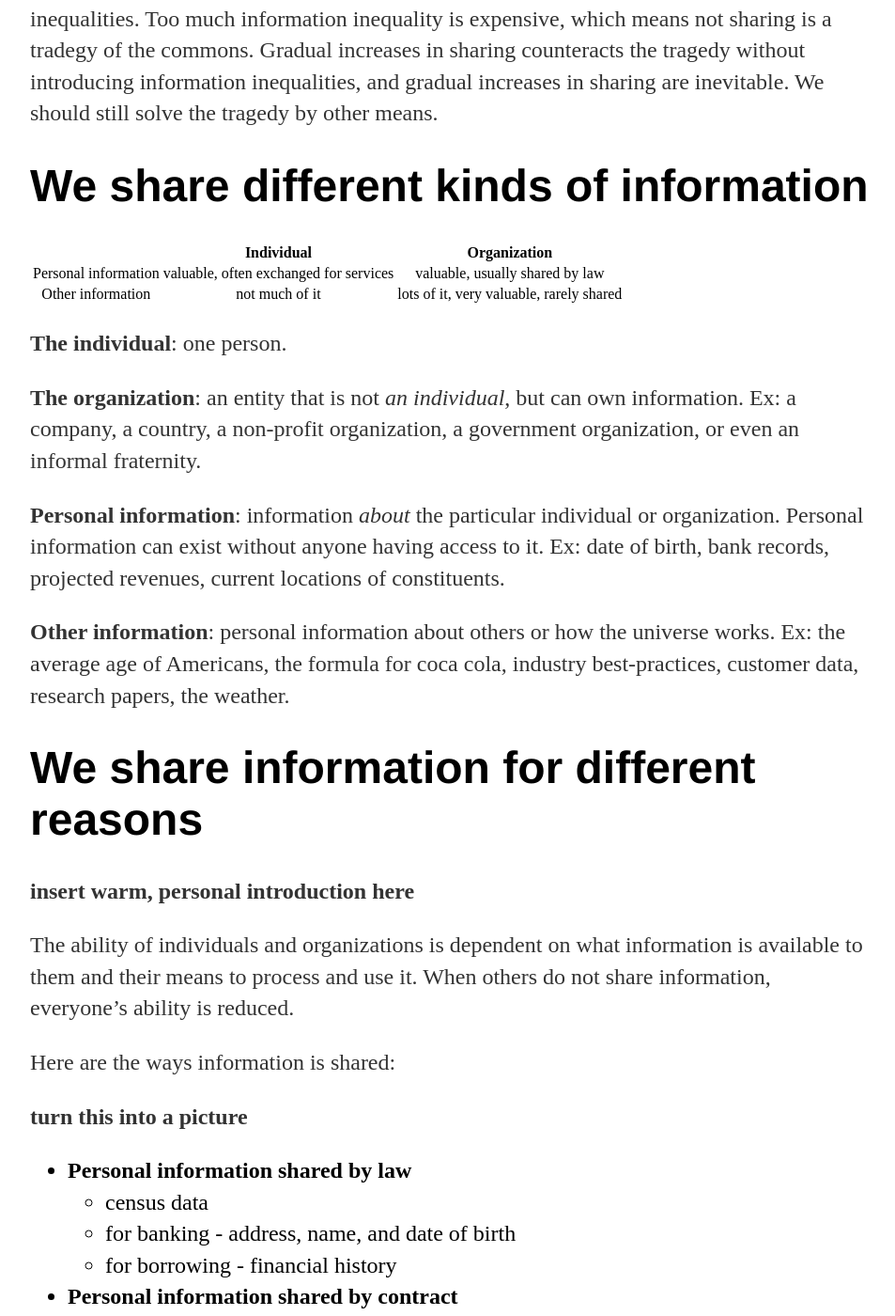
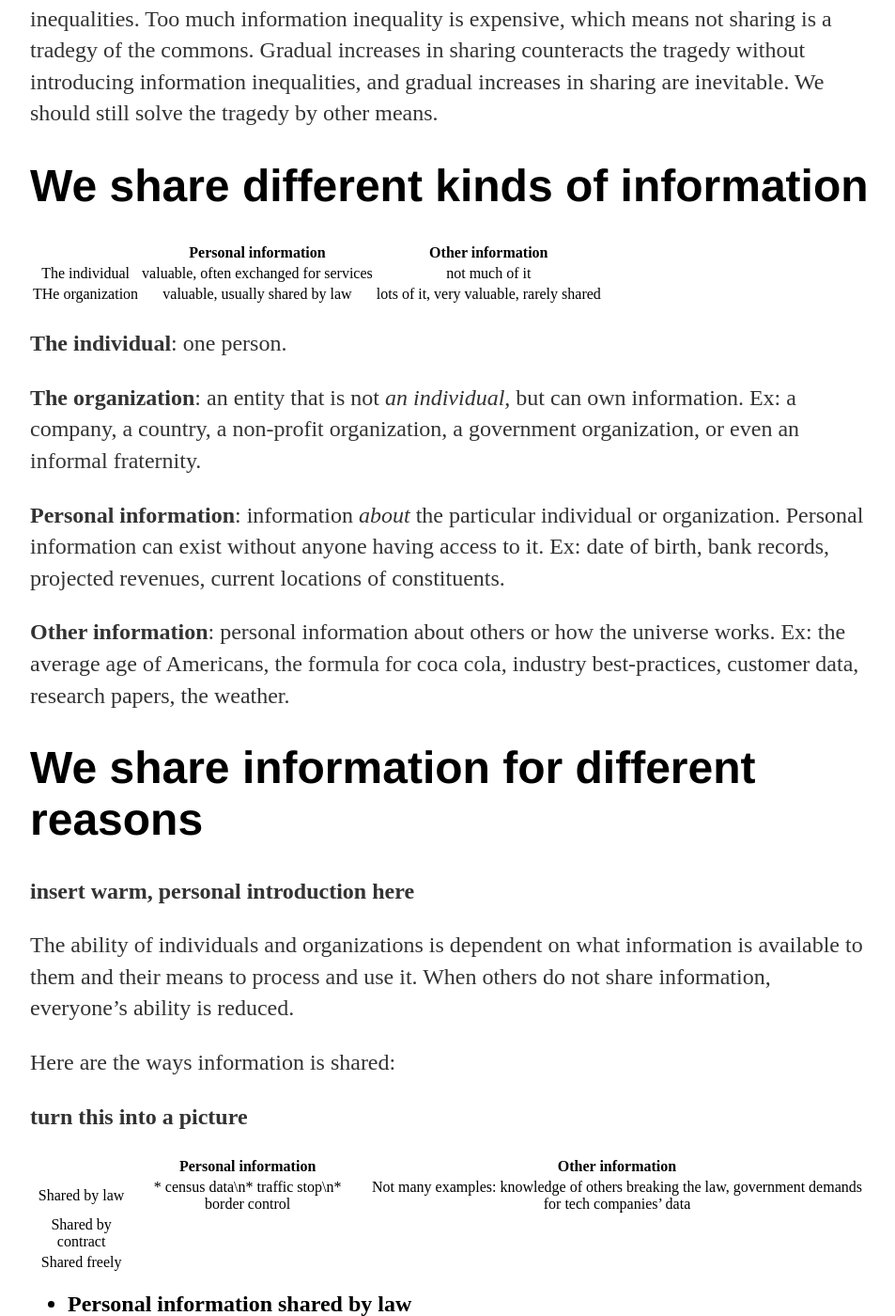
Before and after one commit to curiousest/curiousest.github.io, a Jekyll site: the page built from _posts/2016-12-22-privacy-is-a-tragedy-of-the-commons.md, in a window 1280 px wide and 1400 px high, scrolled down 487 px. Shown: the whole window at 94% size, without its empty margins (160-1113 px from the left). Built offline with Jekyll 4.4.1, drawn with Linux system fonts in a browser that asks for light colours.

Commit message:
Update 2016-12-22-privacy-is-a-tragedy-of-the-commons.md

```diff
--- a/_posts/2016-12-22-privacy-is-a-tragedy-of-the-commons.md
+++ b/_posts/2016-12-22-privacy-is-a-tragedy-of-the-commons.md
@@ -17,10 +17,10 @@ We share different kinds of information and we share information for different r
 
 # We share different kinds of information
 
-|                       | Individual | Organization |
+|                       | Personal information | Other information |
 | :-------------------: | :--------: | :----------: |
-| Personal information  | valuable, often exchanged for services   | valuable, usually shared by law     |
-| Other information     | not much of it | lots of it, very valuable, rarely shared |
+| The individual  | valuable, often exchanged for services   |   not much of it   |
+| THe organization     | valuable, usually shared by law | lots of it, very valuable, rarely shared |
 
 **The individual**: one person.
 
@@ -39,6 +39,12 @@ The ability of individuals and organizations is dependent on what information is
 Here are the ways information is shared:
 
 **turn this into a picture**
+
+| | Personal information | Other information |
+| :--: | :--: | :--: |
+| Shared by law | * census data\n* traffic stop\n* border control | Not many examples: knowledge of others breaking the law, government demands for tech companies' data |
+| Shared by contract | | |
+| Shared freely | | |
 
 * **Personal information shared by law**
   * census data
```
